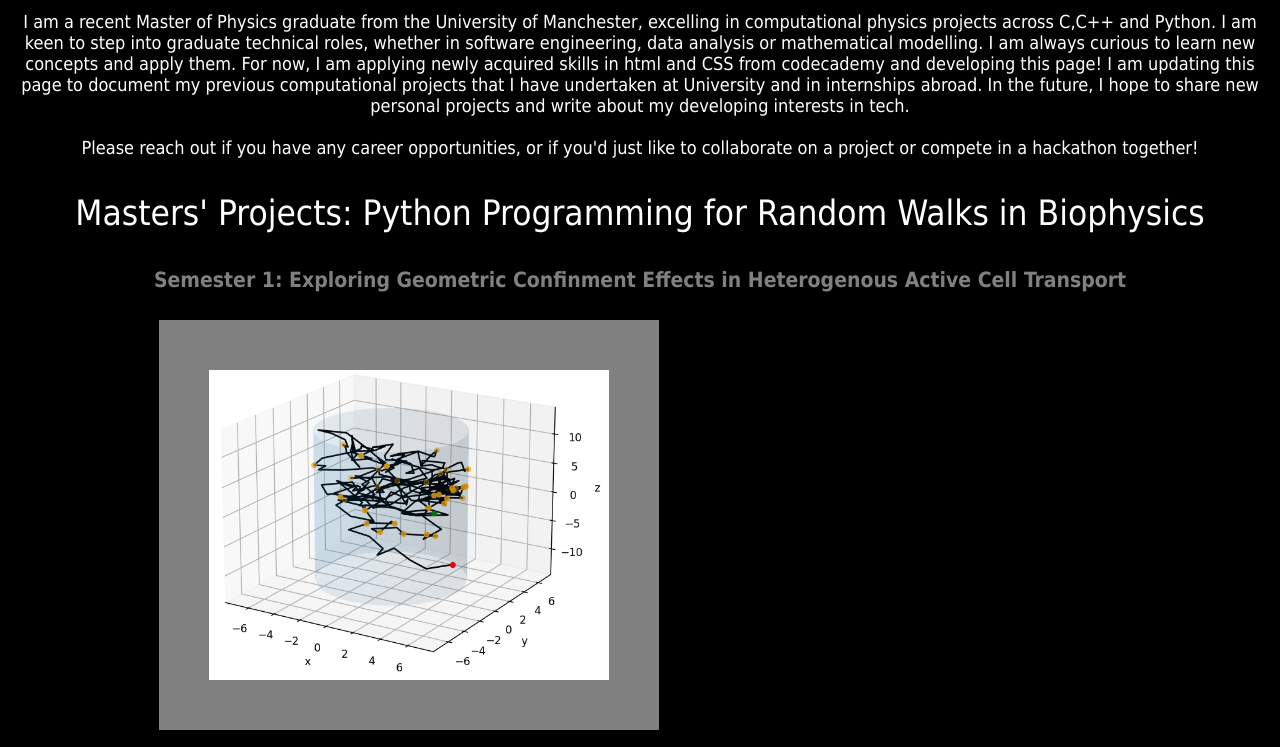
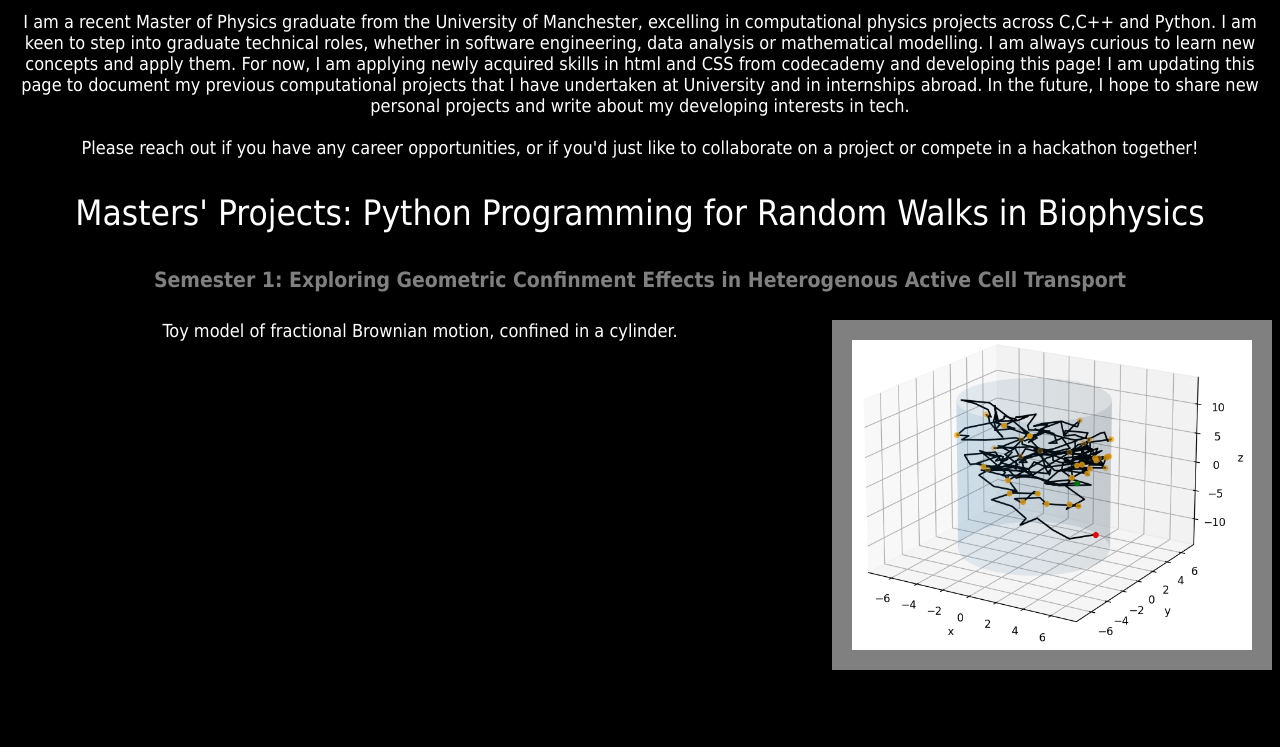
Before and after one commit to paulvautravers/paulvautravers.github.io, a plain HTML site: page index.html in a window 1280 px wide. Shown: the part 114-861 px from the top of the page. After the commit the page ends 800 px from the top, so only its background shows below. Drawn offline with Linux system fonts and the light colour scheme.

Commit message:
image text alignment

```diff
--- a/index.html
+++ b/index.html
@@ -26,8 +26,8 @@
     </p>
     <h3 class="header--third"> Masters' Projects: Python Programming for Random Walks in Biophysics </h3>
     <h4 class="header--sub-header"> Semester 1: Exploring Geometric Confinment Effects in Heterogenous Active Cell Transport</h4>
-    <p><img src="resources/images/mphys_1/stoch_hna0.1_cylinder_R5_xyz.PNG" class="image--A"> Toy model of fractional Brownian motion, confined in
-    a cylinder. </p>
+    <p class="paragraph--main"><img src="resources/images/mphys_1/stoch_hna0.1_cylinder_R5_xyz.PNG" class="image--A" style="float:right">
+        Toy model of fractional Brownian motion, confined in a cylinder. </p>
     <p class="footer--copyright">Paul Vautravers</p>
 </body>
 </html>
--- a/resources/css/styles.css
+++ b/resources/css/styles.css
@@ -16,7 +16,7 @@ body {
 .image--A {
     width: 400px;
     height:auto;
-    border: 50px solid grey;
+    border: 20px solid grey;
 }
 
 /* Headings*/
```
